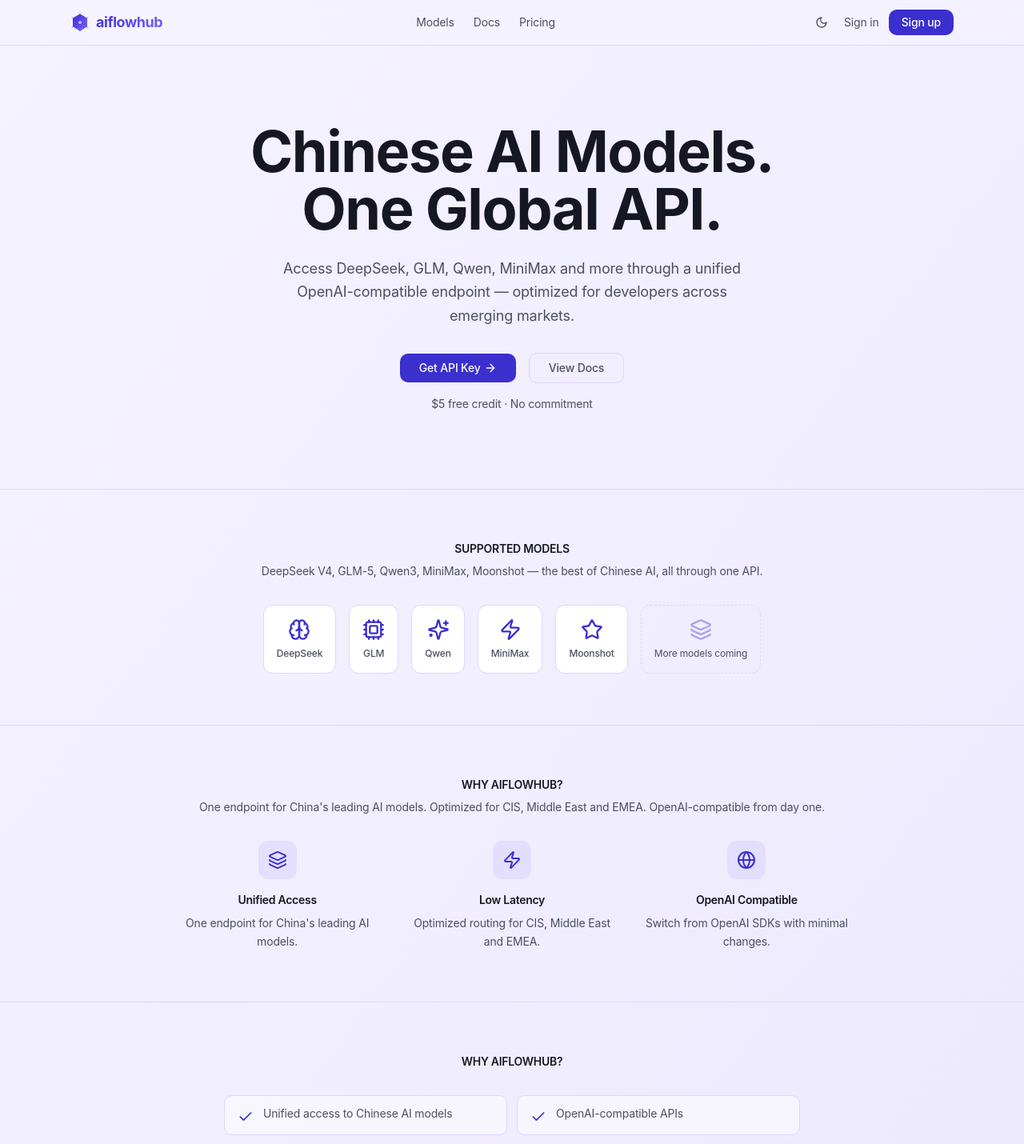
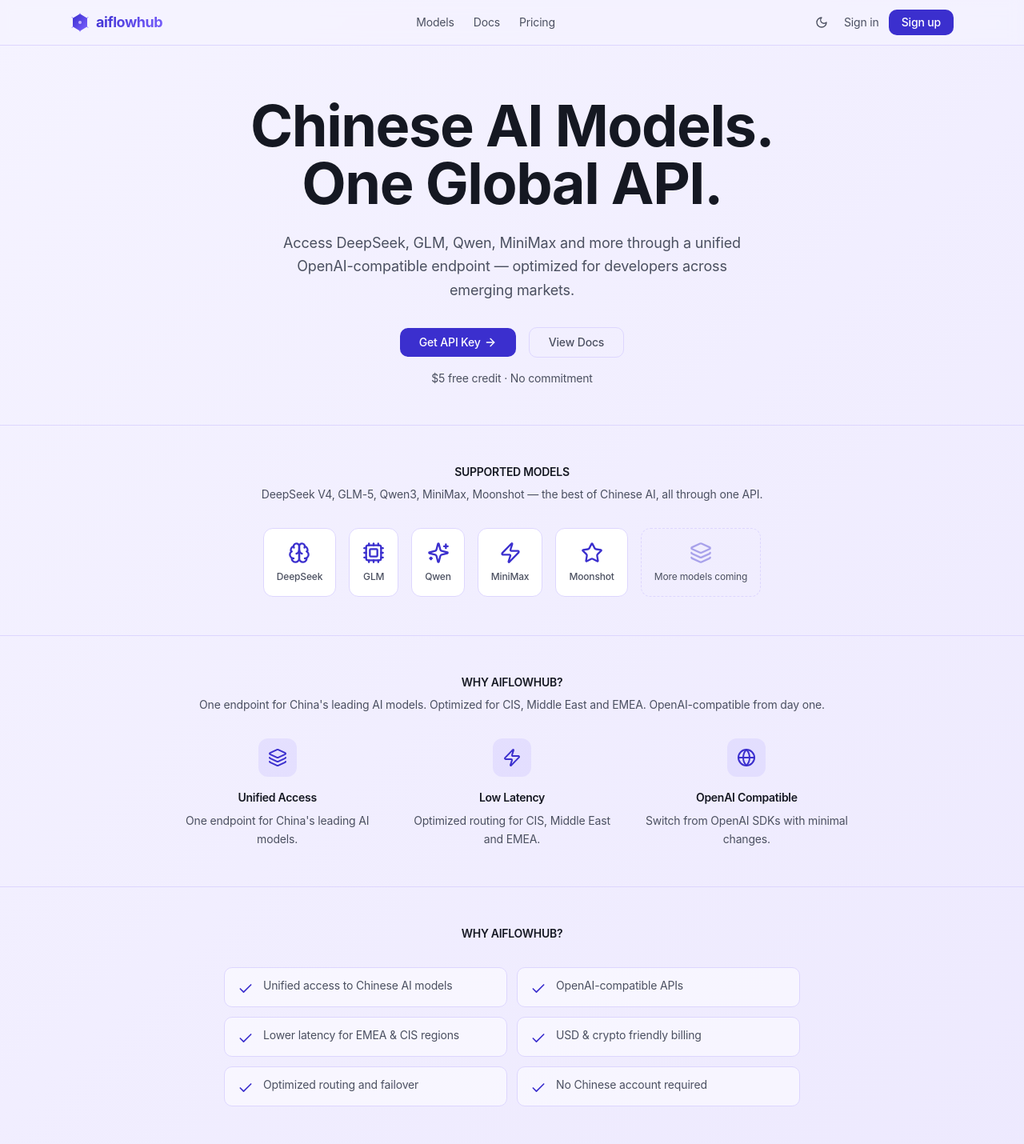
Before and after one commit to lxiaoy605/ai-api-agg, a Next.js app in the folder frontend/: page / in a window 1280 px wide. Shown: the top 1430 px of the page at 80% size. Built offline with nearby package versions, Linux system fonts and the light colour scheme.

Commit message:
fix: dark bg via CSS variable, remove scrollbar, landing page entry animations

```diff
--- a/frontend/src/app/globals.css
+++ b/frontend/src/app/globals.css
@@ -69,6 +69,7 @@
 
   /* Page-global tokens */
   --page-bg: var(--color-neutral-950);
+  --hero-bg: #0A0A10;
   --body-text: var(--color-neutral-100);
   --muted-text: var(--color-neutral-400);
   --border-color: var(--color-neutral-600);
@@ -79,10 +80,15 @@
   color-scheme: dark;
 }
 
+/* ---------- Tailwind v4 class-based dark mode ---------- */
+@custom-variant dark (&:is(.dark *));
+
 /* ---------- html / body base ---------- */
 html {
   background-color: var(--page-bg);
   transition: background-color 300ms ease, color 300ms ease, border-color 300ms ease;
+  margin: 0;
+  padding: 0;
 }
 
 body {
@@ -92,6 +98,12 @@
   -webkit-font-smoothing: antialiased;
   -moz-osx-font-smoothing: grayscale;
   letter-spacing: -0.01em;
+  margin: 0;
+  padding: 0;
+}
+
+html, body {
+  overflow-x: hidden;
 }
 
 /* ---------- Code / Mono ---------- */
@@ -172,6 +184,7 @@
 
   /* Page-global tokens (light mode) */
   --page-bg: var(--color-neutral-950);
+  --hero-bg: linear-gradient(135deg, #F5F3FF, #EDE9FE);
   --body-text: var(--color-neutral-900);
   --muted-text: var(--color-neutral-500);
   --border-color: var(--color-neutral-200);
@@ -233,7 +246,7 @@
 }
 
 @keyframes slide-up {
-  from { opacity: 0; transform: translateY(8px); }
+  from { opacity: 0; transform: translateY(24px); }
   to { opacity: 1; transform: translateY(0); }
 }
 
@@ -243,11 +256,11 @@
 }
 
 .animate-fade-in {
-  animation: fade-in 0.3s ease-out;
+  animation: fade-in 0.6s ease-out;
 }
 
 .animate-slide-up {
-  animation: slide-up 0.3s ease-out;
+  animation: slide-up 0.6s ease-out;
 }
 
 .animate-scale-in {
@@ -265,5 +278,6 @@
 .stagger > *:nth-child(3) { animation-delay: 160ms; }
 .stagger > *:nth-child(4) { animation-delay: 240ms; }
 .stagger > *:nth-child(5) { animation-delay: 320ms; }
+.stagger > *:nth-child(6) { animation-delay: 400ms; }
 
 /* prefers-reduced-motion — already declared above; respected globally */
--- a/frontend/src/app/page.tsx
+++ b/frontend/src/app/page.tsx
@@ -48,19 +48,19 @@
   if (!ready) return null;
 
   return (
-    <div className="min-h-screen bg-gradient-to-br from-brand-50 to-brand-100 dark:bg-none dark:bg-[#0A0A10]">
+    <div className="min-h-screen" style={{ background: "var(--hero-bg)" }}>
       <TopNav />
 
       {/* Hero */}
-      <section className="animate-fade-in pt-24 pb-24 sm:pt-24 sm:pb-24">
+      <section className="pt-16 pb-12 sm:pt-16 sm:pb-12">
         <div className="mx-auto max-w-3xl px-4 sm:px-6 text-center">
-          <h1 className="text-5xl font-bold tracking-tight text-[var(--body-text)] sm:text-6xl lg:text-7xl">
+          <h1 className="animate-slide-up text-5xl font-bold tracking-tight text-[var(--body-text)] sm:text-6xl lg:text-7xl" style={{ animationDelay: "0.1s" }}>
             {t("title")}
           </h1>
-          <p className="mx-auto mt-6 max-w-xl text-base leading-relaxed text-[var(--muted-text)] sm:text-lg">
+          <p className="animate-slide-up mx-auto mt-6 max-w-xl text-base leading-relaxed text-[var(--muted-text)] sm:text-lg" style={{ animationDelay: "0.3s" }}>
             {t("subtitle")}
           </p>
-          <div className="mt-8 flex items-center justify-center gap-4">
+          <div className="animate-fade-in mt-8 flex items-center justify-center gap-4" style={{ animationDelay: "0.5s" }}>
             <Link
               href="/register"
               className="inline-flex items-center rounded-lg bg-brand-600 px-6 py-2 text-sm font-medium text-white hover:bg-brand-700 transition-colors"
@@ -79,13 +79,13 @@
       </section>
 
       {/* 模型展示区 — 5 models */}
-      <section className="animate-slide-up border-t border-[var(--border-color)] py-16">
+      <section className="border-t border-[var(--border-color)] py-12">
         <div className="mx-auto max-w-3xl px-4 sm:px-6 text-center">
           <h2 className="text-sm font-semibold text-[var(--body-text)] tracking-wide uppercase">
             {t("modelsSection")}
           </h2>
           <p className="mt-2 text-sm text-[var(--muted-text)]">{t("modelsDesc")}</p>
-          <div className="mt-8 flex flex-wrap justify-center gap-4">
+          <div className="stagger mt-8 flex flex-wrap justify-center gap-4">
             {providers.map((p) => {
               const Icon = p.icon;
               return (
@@ -111,7 +111,7 @@
       </section>
 
       {/* 特性区 — 三列 */}
-      <section className="border-t border-[var(--border-color)] py-16">
+      <section className="border-t border-[var(--border-color)] py-12">
         <div className="mx-auto max-w-4xl px-4 sm:px-6 text-center">
           <h2 className="text-sm font-semibold text-[var(--body-text)] tracking-wide uppercase">
             {t("whyUs")}
@@ -156,12 +156,12 @@
       </section>
 
       {/* Why AiflowHub — 六大卖点 */}
-      <section className="border-t border-[var(--border-color)] py-16">
+      <section className="border-t border-[var(--border-color)] py-12">
         <div className="mx-auto max-w-3xl px-4 sm:px-6">
           <h2 className="text-sm font-semibold text-[var(--body-text)] tracking-wide uppercase text-center">
             {t("whySectionTitle")}
           </h2>
-          <div className="mt-8 grid grid-cols-1 gap-3 sm:grid-cols-2">
+          <div className="stagger mt-8 grid grid-cols-1 gap-3 sm:grid-cols-2">
             {whyItems.map((key) => (
               <div
                 key={key}
```
